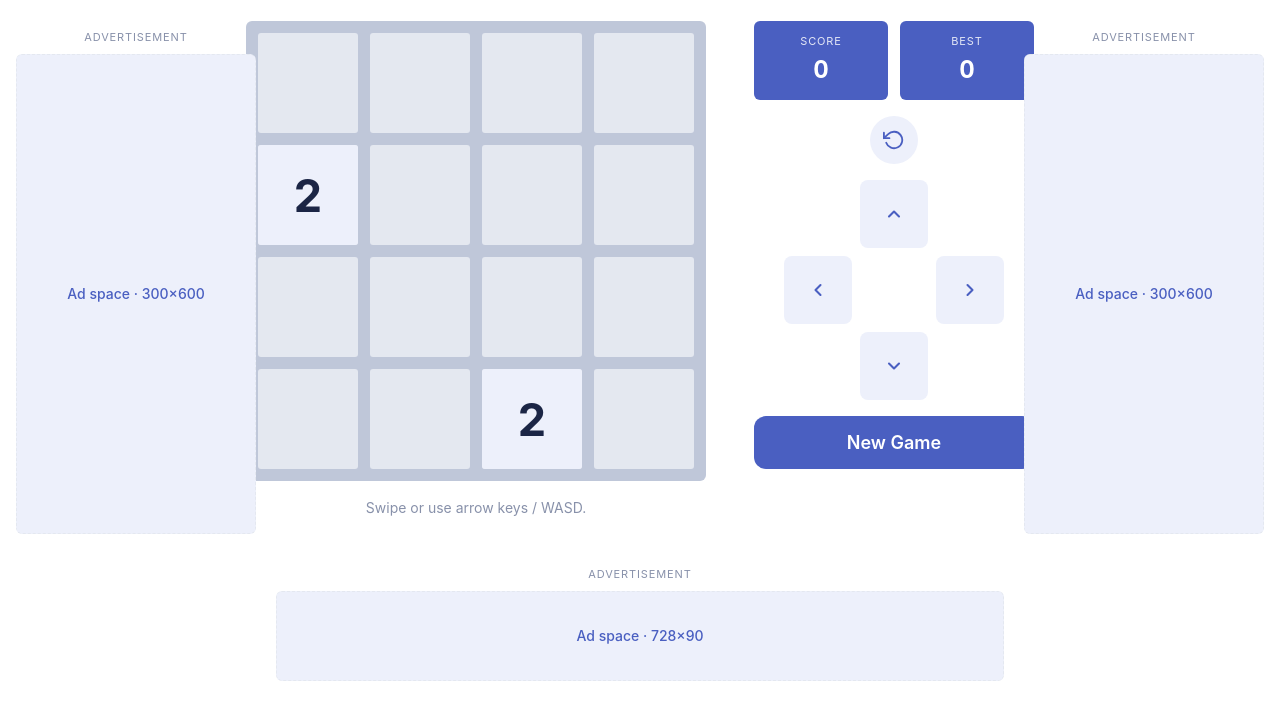
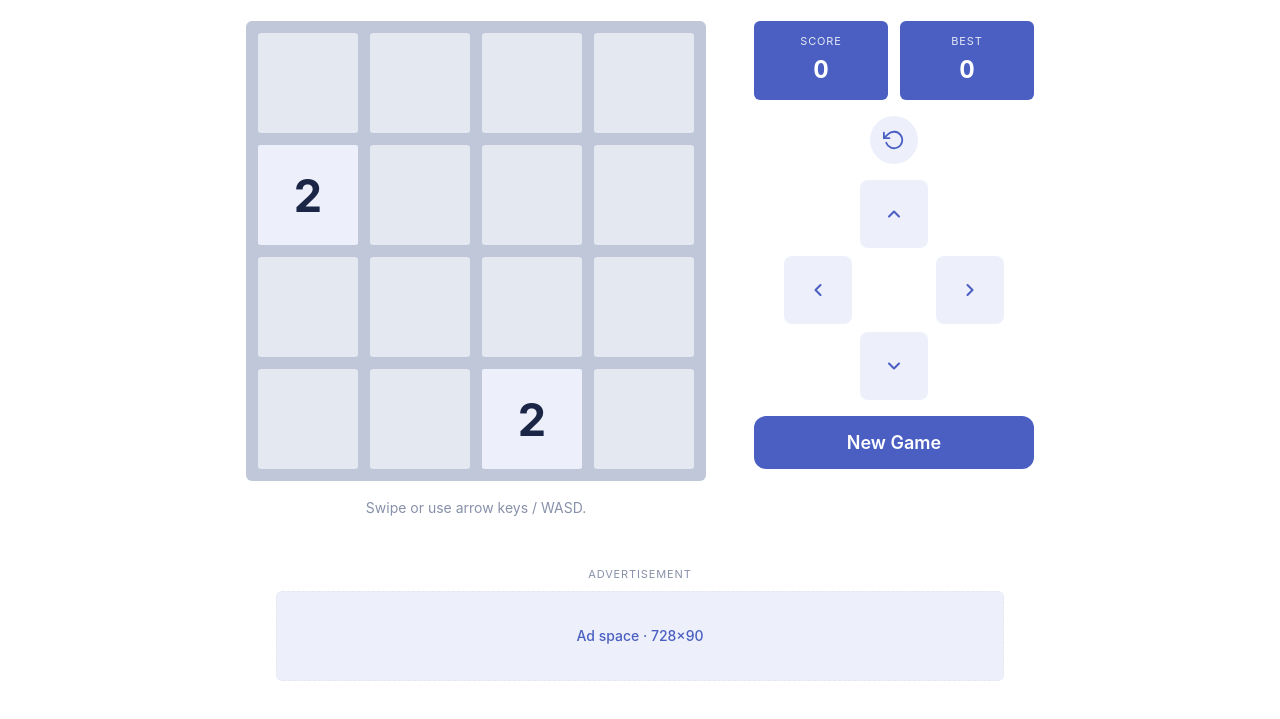
Before and after one commit to digitalcodexstudio-commits/minimalist-games, a website: page src/games/2048/index.html in a window 1280 px wide. Shown: the part 67-786 px from the top of the page. Drawn offline with Linux system fonts and the light colour scheme.

Commit message:
fix(games): hide side rails below 1500px to prevent overlap
The 1280px breakpoint anchored 240px ads to the viewport edge
(left:16px / right:16px). On a 1440px MacBook the 1100px content
column starts at x=170, so the left rail's 240px width overlapped
the board by ~80px — visible in the latest screenshot with the
left rail covering Sudoku rows and the right rail covering the
pause icon.

Cleanest fix: don't show side rails at all under 1500px. Above
1500 there is mathematically room for 300+1100+300=1700 plus
gaps, so the calc-positioned rails sit safely outside the page.
Below that, only the 728×90 leaderboard at the bottom remains,
which never overlaps content.

Co-Authored-By: Claude Opus 4.7 <noreply@anthropic.com>

```diff
--- a/src/games/2048/2048.css
+++ b/src/games/2048/2048.css
@@ -314,21 +314,14 @@ body { background: var(--g48-bg); color: var(--g48-text-dark); }
 .ad-slot { margin: var(--space-2xl) auto 0; padding: 0; max-width: 728px; }
 .side-ad { display: none; }
 
-@media (min-width: 1280px) {
+@media (min-width: 1500px) {
   .side-ad {
     display: block;
-    width: 240px;
+    width: 300px;
     z-index: 5;
-    top: 96px;
+    top: 120px;
     position: fixed;
   }
-  .side-ad .ad-300x600 { width: 240px; height: 480px; }
-  .side-ad-left { left: var(--space-md); }
-  .side-ad-right { right: var(--space-md); }
-}
-
-@media (min-width: 1500px) {
-  .side-ad { width: 300px; top: 120px; }
   .side-ad .ad-300x600 { width: 300px; height: 600px; }
   .side-ad-left { left: calc((100vw - 1100px) / 2 - 340px); }
   .side-ad-right { right: calc((100vw - 1100px) / 2 - 340px); }
--- a/src/games/minesweeper/minesweeper.css
+++ b/src/games/minesweeper/minesweeper.css
@@ -312,21 +312,14 @@ body { background: #ffffff; color: var(--ms-text); }
 
 .side-ad { display: none; }
 
-@media (min-width: 1280px) {
+@media (min-width: 1500px) {
   .side-ad {
     display: block;
-    width: 240px;
+    width: 300px;
     z-index: 5;
-    top: 96px;
+    top: 120px;
     position: fixed;
   }
-  .side-ad .ad-300x600 { width: 240px; height: 480px; }
-  .side-ad-left { left: var(--space-md); }
-  .side-ad-right { right: var(--space-md); }
-}
-
-@media (min-width: 1500px) {
-  .side-ad { width: 300px; top: 120px; }
   .side-ad .ad-300x600 { width: 300px; height: 600px; }
   .side-ad-left { left: calc((100vw - 1100px) / 2 - 340px); }
   .side-ad-right { right: calc((100vw - 1100px) / 2 - 340px); }
--- a/src/games/sudoku/sudoku.css
+++ b/src/games/sudoku/sudoku.css
@@ -346,24 +346,17 @@ body { background: #ffffff; color: var(--sudoku-text); }
   max-width: 728px;
 }
 
-/* Side rails — appear from 1280px (MacBook Air 15") with a narrower 240px placeholder, upgrade to 300px from 1500px. */
+/* Side rails — only on viewports ≥1500px where 300×600 ads can sit outside the 1100px content column without overlap. */
 .side-ad { display: none; }
 
-@media (min-width: 1280px) {
+@media (min-width: 1500px) {
   .side-ad {
     display: block;
-    width: 240px;
+    width: 300px;
     z-index: 5;
-    top: 96px;
+    top: 120px;
     position: fixed;
   }
-  .side-ad .ad-300x600 { width: 240px; height: 480px; }
-  .side-ad-left { left: var(--space-md); }
-  .side-ad-right { right: var(--space-md); }
-}
-
-@media (min-width: 1500px) {
-  .side-ad { width: 300px; top: 120px; }
   .side-ad .ad-300x600 { width: 300px; height: 600px; }
   .side-ad-left { left: calc((100vw - 1100px) / 2 - 340px); }
   .side-ad-right { right: calc((100vw - 1100px) / 2 - 340px); }
```
